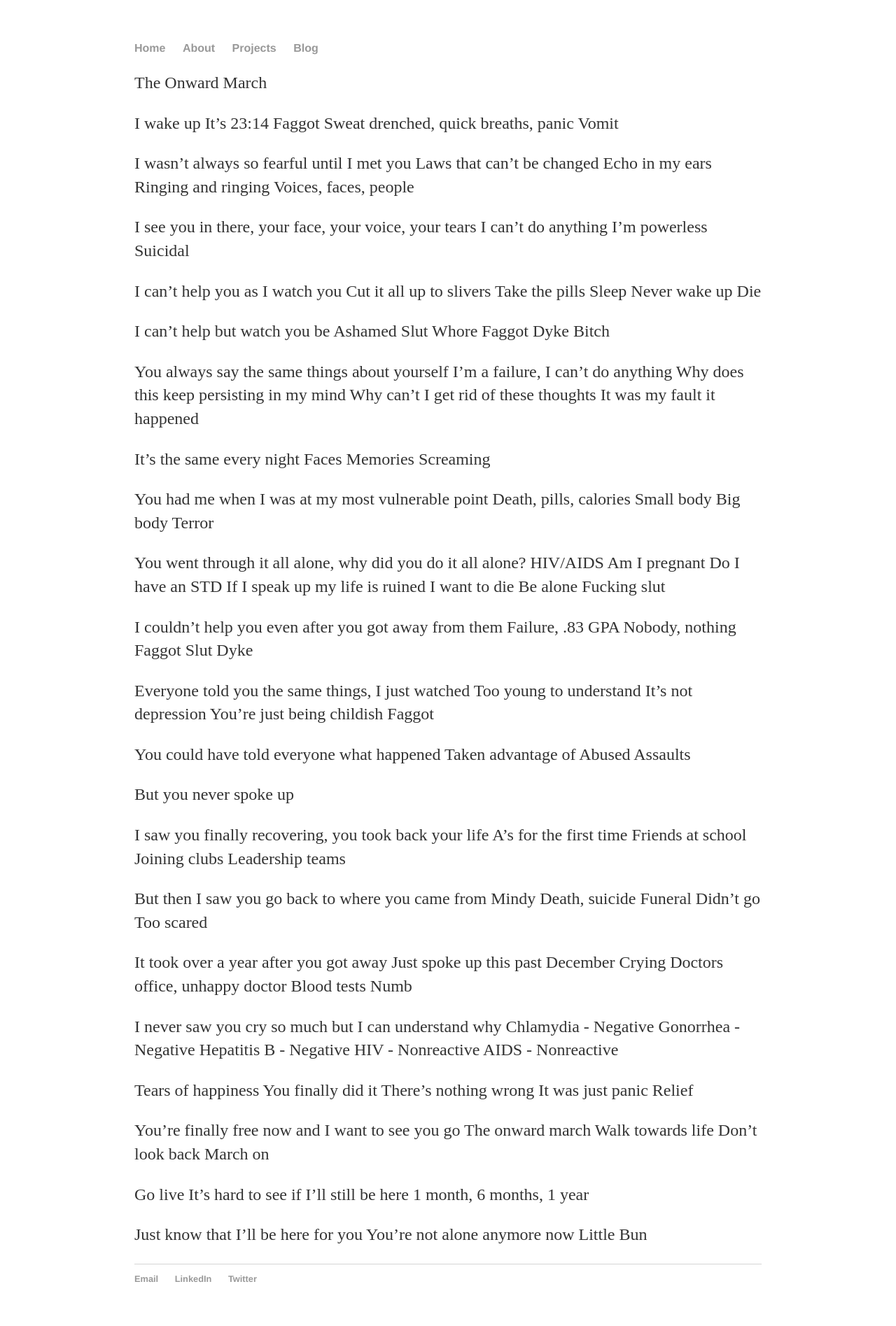
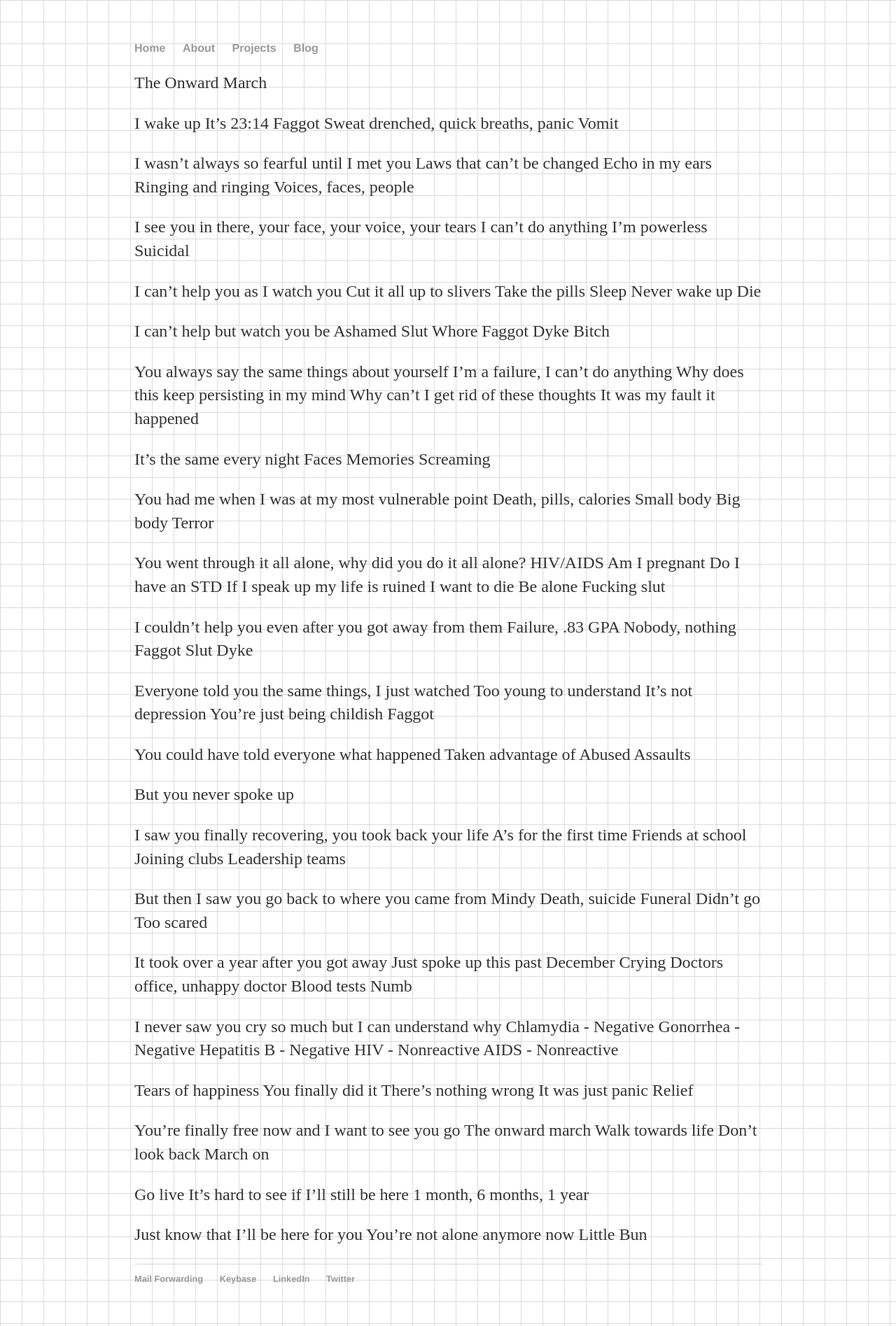
Before and after one commit to Avizc/avizc.github.io, a Jekyll site: the page built from files/2314.md, in a window 1280 px wide. Shown: the whole page at 70% size. Built offline with Jekyll 4.4.1, drawn with Linux system fonts in a browser that asks for light colours; our own code applies the rules of GitHub Pages for plain Markdown files.

Commit message:
Add links and additional styling for default pages

```diff
--- a/_layouts/default.html
+++ b/_layouts/default.html
@@ -8,10 +8,10 @@
 		<body>
 			<nav>
 	    		<ul>
-	        		<li><a href="/">Home</a></li>
-	        	  <li><a href="/about">About</a></li>
-          		<li><a href="/projects">Projects</a></li>
-           		<li><a href="/blog">Blog</a></li>
+					<li><a href="/">Home</a></li>
+					<li><a href="/#about">About</a></li>
+					<li><a href="/#project-1">Projects</a></li>
+           			<li><a href="/blog">Blog</a></li>
 	    		</ul>
 			</nav>
 			<div class="container">
@@ -21,9 +21,10 @@
 			</div><!-- /.container -->
 			<footer>
 	    		<ul>
-	        		<li><a href="mailto:hello@avizajac.com">Email</a></li>
-        	  	<li><a href="https://www.linkedin.com/in/avizajac">LinkedIn</a></li>
-              <li><a href="https://twitter.com/_llzes">Twitter</a></li>
+					<li><a href="mailto:hello@avizajac.com">Mail Forwarding</a></li>
+					<li><a href="https://keybase.io/av1">Keybase</a></li>
+        	  		<li><a href="https://www.linkedin.com/in/avizajac">LinkedIn</a></li>
+              		<li><a href="https://twitter.com/_llzes">Twitter</a></li>
 				</ul>
 			</footer>
 		</body>
--- a/css/index.css
+++ b/css/index.css
@@ -40,7 +40,7 @@ h4{
 li {
     list-style: none;
 }
- body {
+body {
     background-size: 31px 31px;
     background-image: linear-gradient(to right, #dbdbdb 1px, transparent 1px), linear-gradient(to bottom, #dbdbdb 1px, transparent 1px);
 }
--- a/css/main.css
+++ b/css/main.css
@@ -1,6 +1,8 @@
 body {
     margin: 60px auto;
     width: 70%;
+    background-size: 31px 31px;
+    background-image: linear-gradient(to right, #dbdbdb 1px, transparent 1px), linear-gradient(to bottom, #dbdbdb 1px, transparent 1px);
 }
 nav ul, footer ul {
     font-family:'Helvetica', 'Arial', 'Sans-Serif';
```
